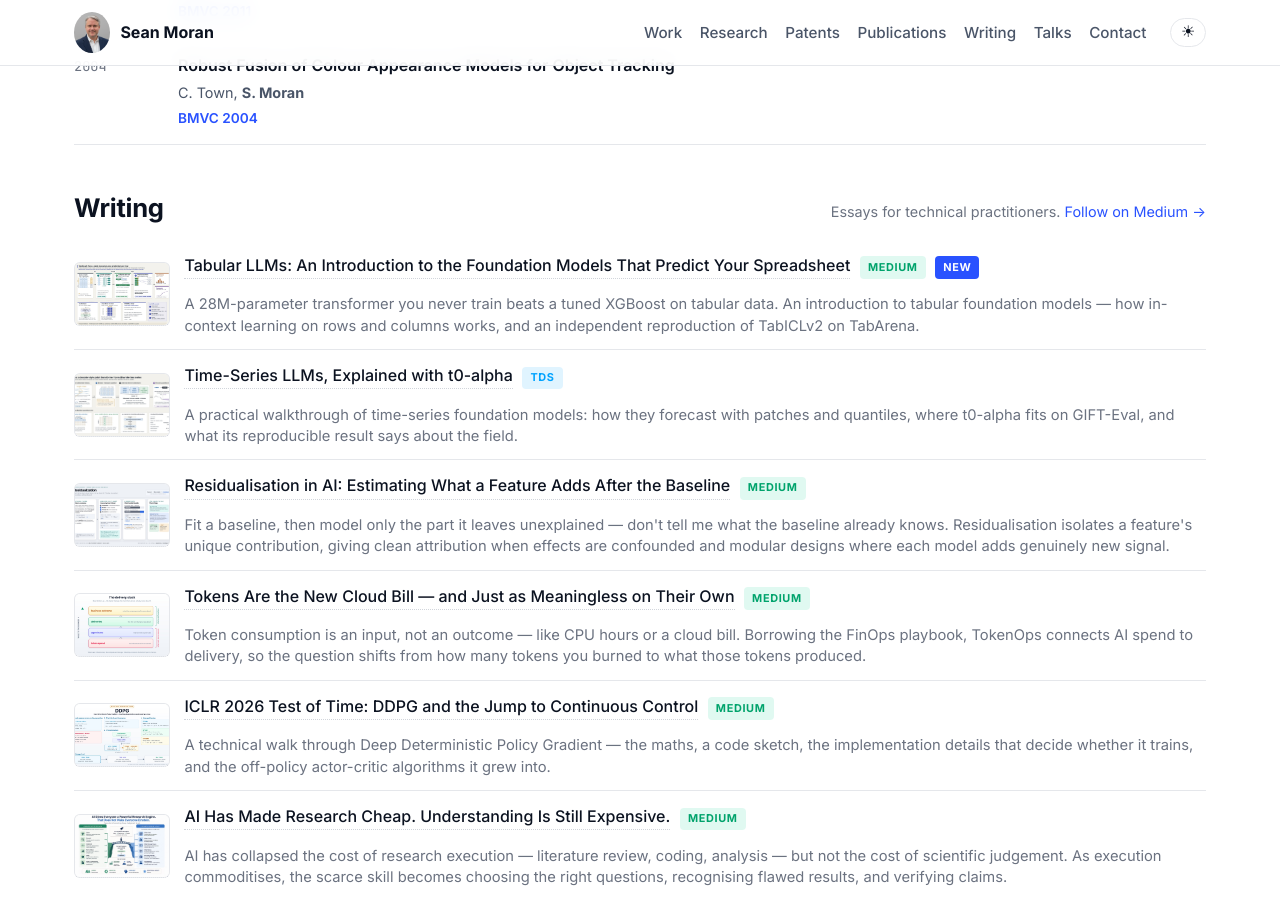
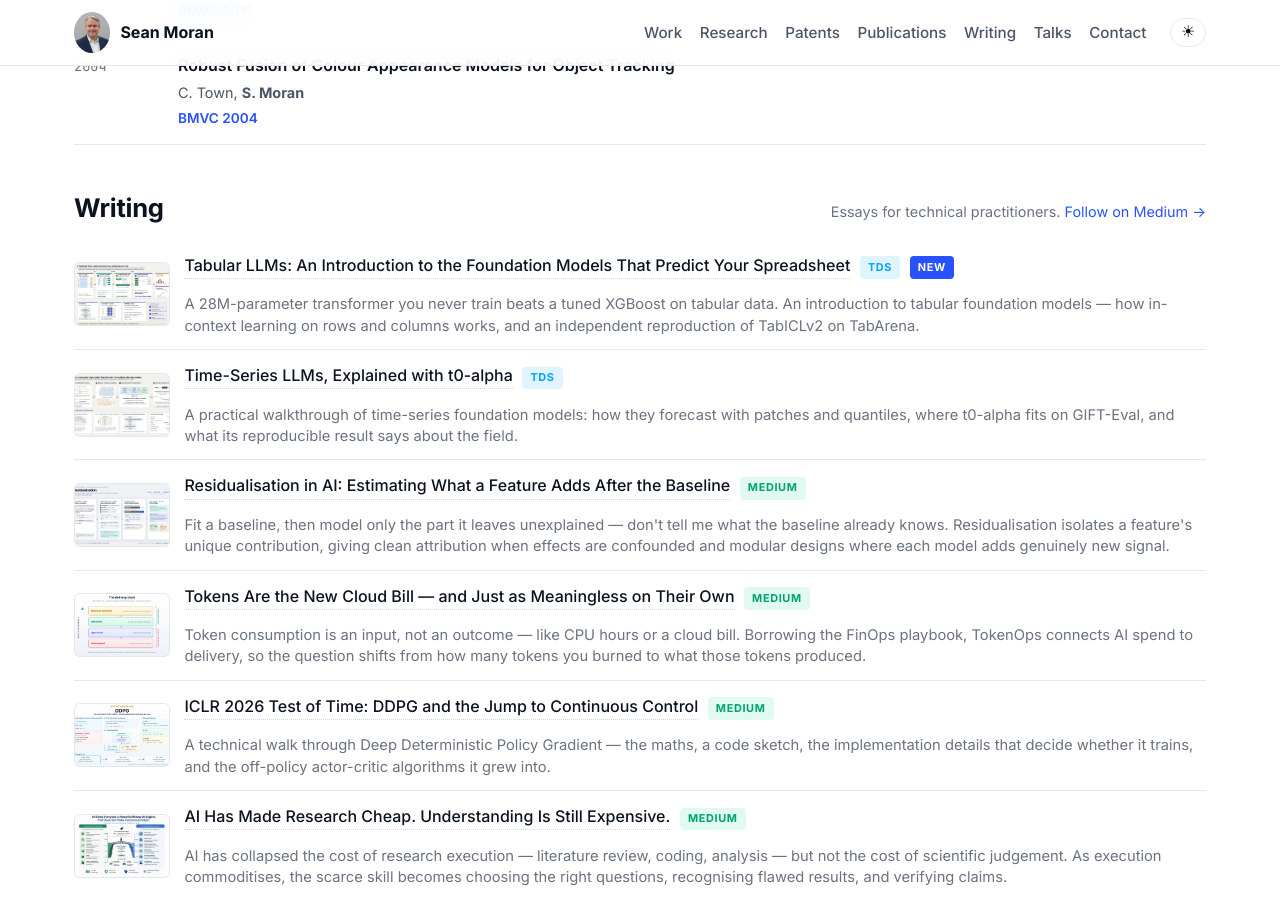
Before and after one commit to sjmoran/sjmoran.github.io, a Jekyll site: the page built from index.md, in a window 1280 px wide and 900 px high, scrolled down 15089 px. Built offline with Jekyll 4.4.1, drawn with Linux system fonts in a browser that asks for light colours.

Commit message:
Update Tabular LLMs writing link to TDS and relabel badge
Co-Authored-By: Claude Opus 4.8 (1M context) <noreply@anthropic.com>

```diff
--- a/_includes/writing.html
+++ b/_includes/writing.html
@@ -6,12 +6,12 @@
 
   <ul class="writing-list">
     <li>
-      <a class="writing-thumb" href="https://medium.com/@sean.j.moran/tabular-llms-an-introduction-to-the-foundation-models-that-predict-your-spreadsheet-5317a3e974e2" target="_blank" rel="noopener" aria-hidden="true" tabindex="-1">
+      <a class="writing-thumb" href="https://contributor.insightmediagroup.io/tabular-llms-an-introduction-to-the-foundation-models-that-predict-your-spreadsheet/" target="_blank" rel="noopener" aria-hidden="true" tabindex="-1">
         <img src="/img/writing/tabicl-architecture.jpg" alt="">
       </a>
       <div class="writing-meta">
-        <a href="https://medium.com/@sean.j.moran/tabular-llms-an-introduction-to-the-foundation-models-that-predict-your-spreadsheet-5317a3e974e2" target="_blank" rel="noopener">Tabular LLMs: An Introduction to the Foundation Models That Predict Your Spreadsheet</a>
-        <span class="badge badge-medium">Medium</span><span class="badge badge-new">New</span>
+        <a href="https://contributor.insightmediagroup.io/tabular-llms-an-introduction-to-the-foundation-models-that-predict-your-spreadsheet/" target="_blank" rel="noopener">Tabular LLMs: An Introduction to the Foundation Models That Predict Your Spreadsheet</a>
+        <span class="badge badge-tds">TDS</span><span class="badge badge-new">New</span>
         <p class="writing-blurb">A 28M-parameter transformer you never train beats a tuned XGBoost on tabular data. An introduction to tabular foundation models — how in-context learning on rows and columns works, and an independent reproduction of TabICLv2 on TabArena.</p>
       </div>
     </li>
```
